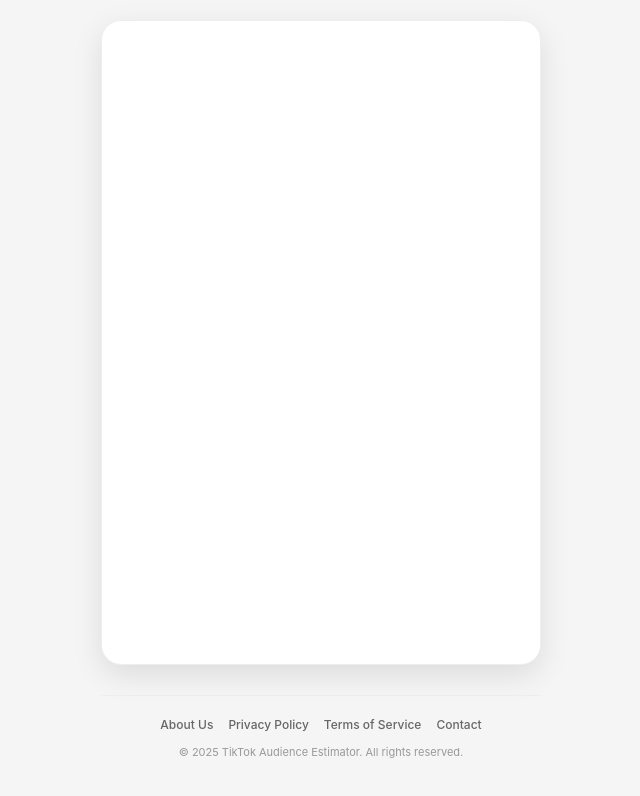
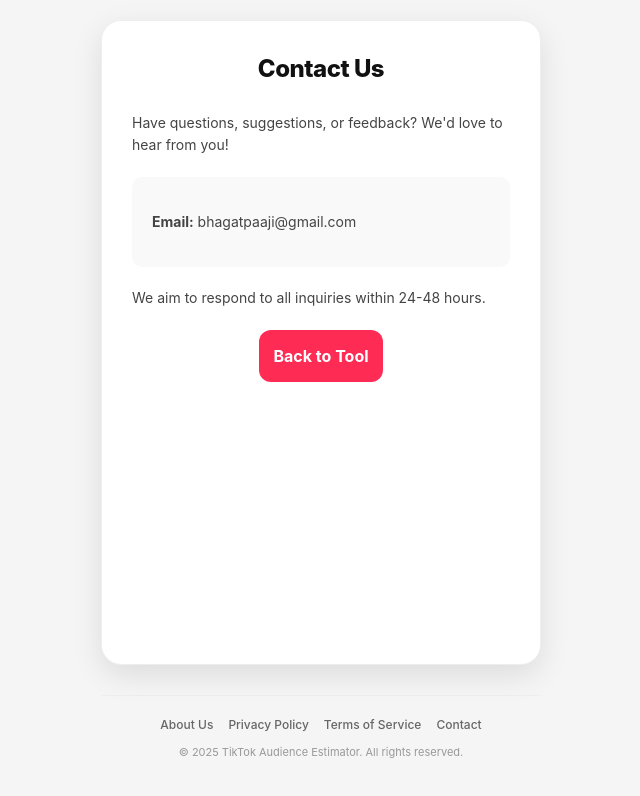
Before and after one commit to iambhagat92/tiktok-audience-estimator-web, a React (Vite) app: page /contact in a window 1280 px wide. Shown: the top 796 px of the page, without its empty margins (319-959 px from the left). Built offline with nearby package versions, Linux system fonts and the light colour scheme.

Commit message:
Fix: Restore Contact page content

```diff
--- a/src/pages/Contact.jsx
+++ b/src/pages/Contact.jsx
@@ -5,6 +5,20 @@ const Contact = () => {
     return (
         <div className="tade-card">
             <div className="tade-header">
+                <h2>Contact Us</h2>
+            </div>
+            <div className="tade-content">
+                <p>Have questions, suggestions, or feedback? We'd love to hear from you!</p>
+
+                <div style={{ background: '#f9f9f9', padding: '20px', borderRadius: '10px', margin: '20px 0' }}>
+                    <p><strong>Email:</strong> bhagatpaaji@gmail.com</p>
+                </div>
+
+                <p>We aim to respond to all inquiries within 24-48 hours.</p>
+
+                <div style={{ marginTop: '20px', textAlign: 'center' }}>
+                    <Link to="/" className="tade-btn" style={{ display: 'inline-block', textDecoration: 'none', width: 'auto' }}>Back to Tool</Link>
+                </div>
             </div>
         </div>
     );
```
